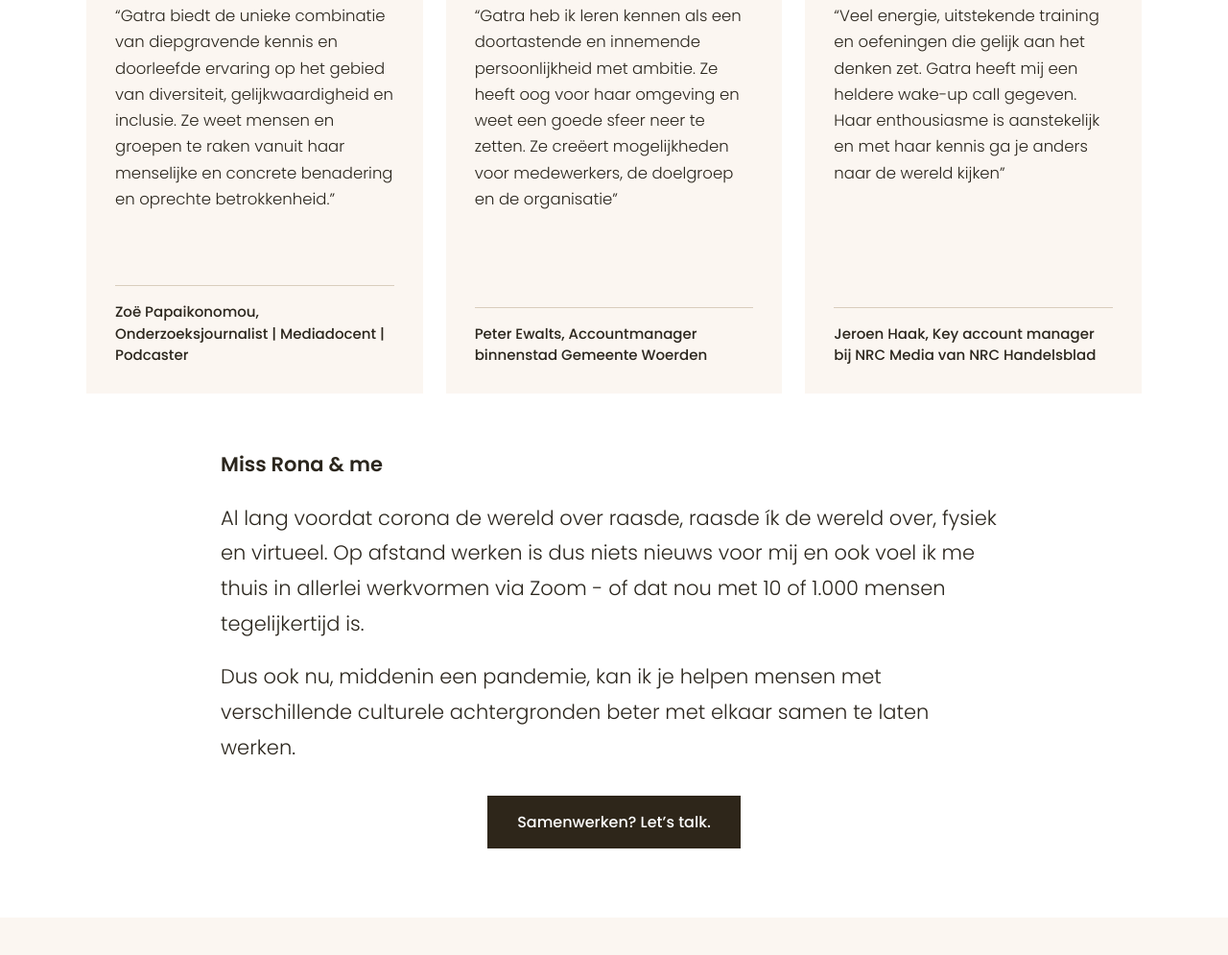
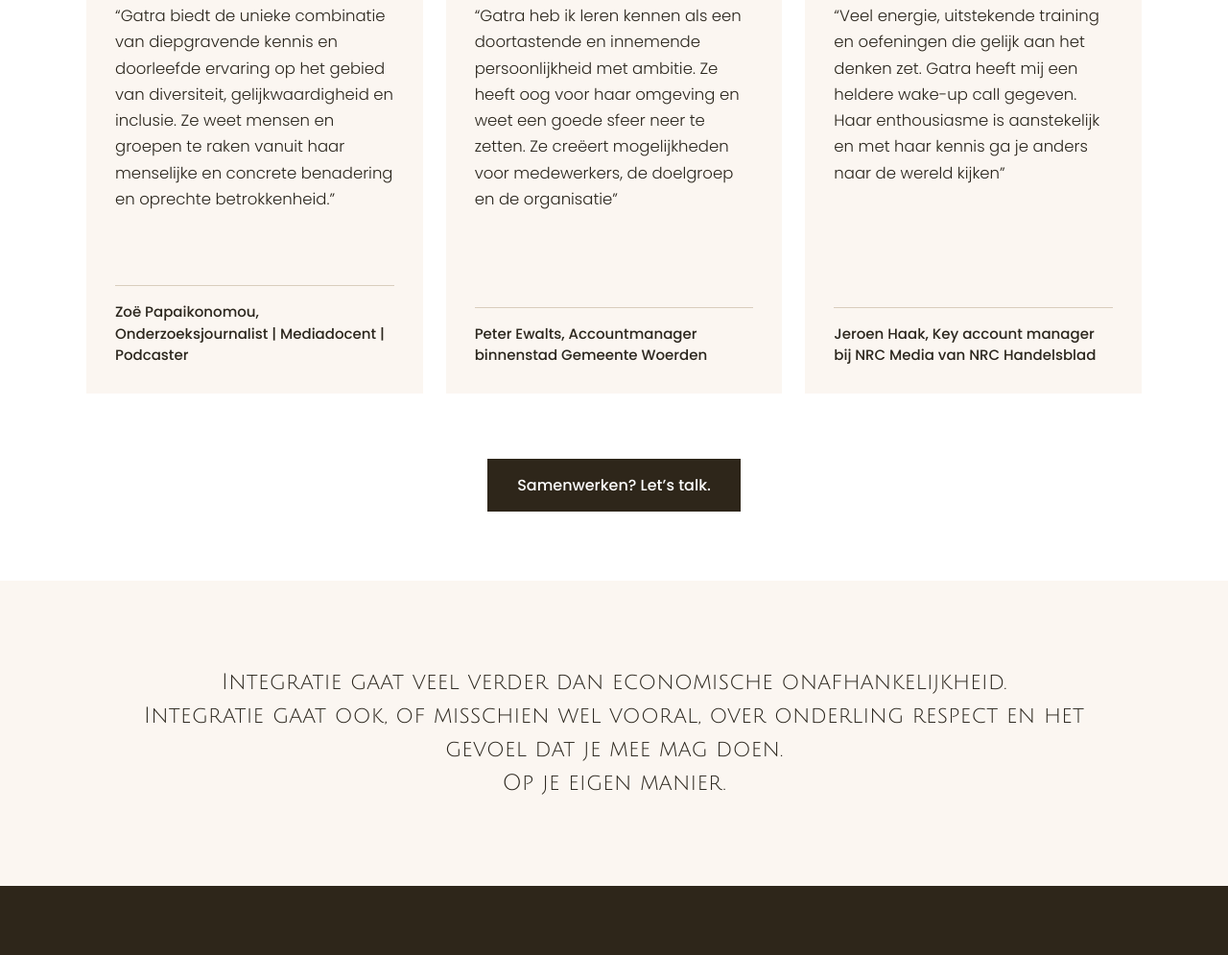
Before and after one commit to RonaldAlubalu/GatraNL, a plain HTML site: page public/wat-ik-doe/index.html in a window 1280 px wide. Shown: the part 3760-4755 px from the top of the page at 96% size. Drawn offline with Linux system fonts and the light colour scheme.

Commit message:
Remove the 'Miss Rona & me' passage from the what-I-do page
Co-Authored-By: Claude Fable 5.2 <noreply@anthropic.com>
Claude-Session: https://claude.ai/code/session_01A9tkbTXjJYXsNTcmPM6cR5

```diff
--- a/public/wat-ik-doe/index.html
+++ b/public/wat-ik-doe/index.html
@@ -90,9 +90,6 @@
     <figure><blockquote>Ze vraagt werkgevers niet om een gunst, ze spiegelt ze de voordelen van buitenlandse werknemers voor. De onderneming wordt intercultureler, er worden meerdere talen gesproken. Hoe mooi is dat?</blockquote><figcaption>De Volkskrant - Hier zijn de bruggenbouwers van 2018</figcaption></figure>
   </div>
 </div>
-  <p class="large"><strong>Miss Rona &amp; me</strong></p>
-  <p class="large">Al lang voordat corona de wereld over raasde, raasde ík de wereld over, fysiek en virtueel. Op afstand werken is dus niets nieuws voor mij en ook voel ik me thuis in allerlei werkvormen via Zoom - of dat nou met 10 of 1.000 mensen tegelijkertijd is.</p>
-  <p class="large">Dus ook nu, middenin een pandemie, kan ik je helpen mensen met verschillende culturele achtergronden beter met elkaar samen te laten werken.</p>
   <p class="center"><a class="btn" href="/contact">Samenwerken? Let’s talk.</a></p>
 </section>
 <section class="band wide last"><p class="h4">Integratie gaat veel verder dan economische onafhankelijkheid.<br>Integratie gaat ook, of misschien wel vooral, over onderling respect en het gevoel dat je mee mag doen.<br>Op je eigen manier.</p></section>
```
Also changed, not shown: src/pages/wat-ik-doe.html (+0 -3 lines).
